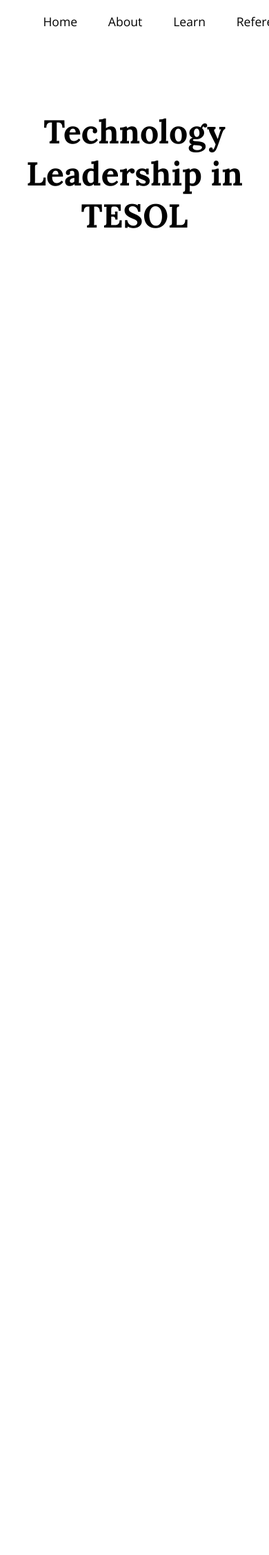
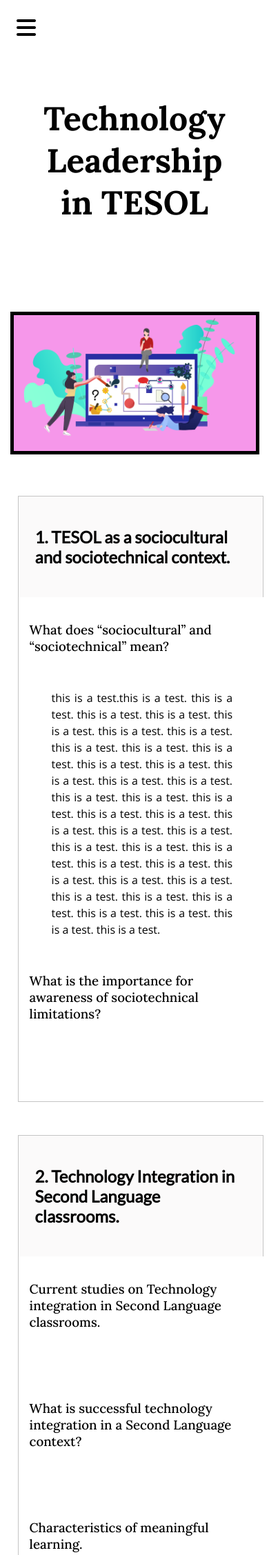
Before and after one commit to Doutherd7355/Doutherd7355.github.io, a PHP site: page /actualsite/learn.html in a window 390 px wide. Shown: the top 2255 px of the page at 69% size. Run offline with PHP 8.4, Linux system fonts and the light colour scheme; some libraries are stand-ins or nearby versions.

Commit message:
Add files via upload

```diff
--- a/islt_7310/actualsite/contact.html
+++ b/islt_7310/actualsite/contact.html
@@ -5,8 +5,10 @@
     <meta charset="UTF-8">
     <meta http-equiv="X-UA-Compatible" content="IE=edge">
     <meta name="viewport" content="width=device-width, initial-scale=1.0">
+   <!-- Stylesheets -->
    <link rel="stylesheet" href="./style2.css">
    <link rel="stylesheet" href="./nav2.css">
+   <script src="https://kit.fontawesome.com/a656d85f8c.js" crossorigin="anonymous"></script>
    <!-- Fonts -->
    <link rel="preconnect" href="https://fonts.gstatic.com">
    <link
@@ -23,7 +25,7 @@
         <div class="logo">
             <a href="./index.html">TLT</a>
         </div>
-        <ul>
+        <ul class="menu1">
 
             <a href="./index.html">
                 <li> Home</li>
@@ -41,6 +43,8 @@
                 <li>Contact</li>
             </a>
         </ul>
+
+        <i class="fas fa-bars fa-2x menu2"></i>
     </nav>
     <header >
         <h1 class="title-H1">Contact</h1>
--- a/islt_7310/actualsite/learn.html
+++ b/islt_7310/actualsite/learn.html
@@ -5,8 +5,10 @@
     <meta charset="UTF-8">
     <meta http-equiv="X-UA-Compatible" content="IE=edge">
     <meta name="viewport" content="width=device-width, initial-scale=1.0">
+    <!-- Stylesheets -->
     <link rel="stylesheet" href="./style2.css">
     <link rel="stylesheet" href="./nav2.css">
+    <script src="https://kit.fontawesome.com/a656d85f8c.js" crossorigin="anonymous"></script>
     <!-- Fonts -->
     <link rel="preconnect" href="https://fonts.gstatic.com">
     <link
@@ -15,7 +17,7 @@
     <link
         href="https://fonts.googleapis.com/css2?family=Lato:ital,wght@0,100;0,300;0,400;1,100;1,300;1,900&display=swap"
         rel="stylesheet">
-    <title>Home</title>
+    <title>Learn</title>
 </head>
 
 <body>
@@ -23,7 +25,7 @@
         <div class="logo">
             <a href="./index.html">TLT</a>
         </div>
-        <ul>
+        <ul class="menu1">
 
             <a href="./index.html">
                 <li> Home</li>
@@ -41,15 +43,121 @@
                 <li>Contact</li>
             </a>
         </ul>
+
+        <i class="fas fa-bars fa-2x menu2"></i>
     </nav>
-    <header >
-        <h1 class="title-H1">Technology Leadership in TESOL</h1>
-    </header>
-    <main>
 
+    <main id="learn-main">
+        <div class="side-nav">
+            <div class="side-nav-links">
+                <a href="#section1">1. TESOL as a sociocultural and sociotecnhical context.</a>
+                <a href="#section2">2. Technology Integration in Second Language classrooms. </a>
+                <a href="#section3">3. How to conceptualize meaningful uses of technology in the Second Language
+                    classroom.</a>
+                <a href="#section4">4. Choosing technology and technology assignments for the Second Language
+                    classroom.</a>
+            </div>
+
+        </div>
+        <div class="learn-content-area">
+            <header>
+                <h1 class="title-H1">Technology Leadership in TESOL</h1>
+            </header>
+            <section class="learn-content-container">
+                <div class="learn-img">
+                    <img src="./resources/vector2.png" alt="computer learning">
+                </div>
+
+                <div class="learn-sections">
+                    <!-- section 1 -->
+                    <div class="learn-section" id="section1">
+                        <h2>1. TESOL as a sociocultural and sociotechnical context.</h2>
+                        <div class="learn-content">
+                            <h3>What does “sociocultural” and “sociotechnical” mean?</h3>
+                            <p class="justify">
+                                this is a test.this is a test. this is a test. this is a test. this is a test. this
+                                is a
+                                test. this is a test. this is a test. this is a test. this is a test. this is a
+                                test.
+                                this is a test. this is a test. this is a test. this is a test. this is a test. this
+                                is
+                                a test. this is a test. this is a test. this is a test. this is a test. this is a
+                                test.
+                                this is a test. this is a test. this is a test. this is a test. this is a test. this
+                                is
+                                a test. this is a test. this is a test. this is a test. this is a test. this is a
+                                test.
+                                this is a test. this is a test. this is a test. this is a test. this is a test. this
+                                is
+                                a test.
+                            </p>
+                            <!-- subhead 2 -->
+                            <h3>What is the importance for awareness of sociotechnical limitations?</h3>
+                            <p class="justify"></p>
+                        </div>
+                    </div>
+                    <!-- section 2 -->
+                    <div class="learn-section" id="section2">
+                        <h2>2. Technology Integration in Second Language classrooms. </h2>
+                        <div class="learn-content">
+                            <!-- subhead 1 -->
+                            <h3>Current studies on Technology integration in Second Language classrooms.
+                            </h3>
+                            <p class="justify"></p>
+                            <!-- subhead 2 -->
+                            <h3> What is successful technology integration in a Second Language context?
+                            </h3>
+                            <p class="justify"></p>
+                            <!-- subhead 3 -->
+                            <h3>Characteristics of meaningful learning.
+                            </h3>
+                            <p class="justify"></p>
+                        </div>
+                    </div>
+                    <!-- section 3 -->
+                    <div class="learn-section" id="section3">
+                        <h2>3. How to conceptualize meaningful uses of technology in the Second Language classroom.
+                        </h2>
+                        <div class="learn-content">
+                            <h3></h3>
+                            <p class="justify"></p>
+                        </div>
+                    </div>
+                    <!-- section 4 -->
+                    <div class="learn-section" id="section4">
+                        <h2>4. Choosing technology and technology assignments for the Second Language classroom.
+                        </h2>
+                        <div class="learn-content">
+                            <h3></h3>
+                            <p class="justify"></p>
+                        </div>
+                    </div>
+                </div>
+                <div class="mobile-side-nav">
+                    <div class="mobile-side-nav-links">
+                        <a href="#section1">1. TESOL as a sociocultural and sociotecnhical context.</a>
+                        <a href="#section2">2. Technology Integration in Second Language classrooms. </a>
+                        <a href="#section3">3. How to conceptualize meaningful uses of technology in the Second
+                            Language
+                            classroom.</a>
+                        <a href="#section4">4. Choosing technology and technology assignments for the Second
+                            Language
+                            classroom.</a>
+                    </div>
+            </section>
+        </div>
     </main>
-    <footer>
-        Email: vdydx&#64;umsystem.edu | &#169 Vanessa Doutherd 2021
+    <footer id="learn-foot">
+        <div class="quick-contact">
+            Email: vdydx&#64;umsystem.edu | &#169 Vanessa Doutherd 2021
+        </div>
+        <div class="foot-links">
+            <a href="">Home</a>
+            <a href="">About</a>
+            <a href="">Learn</a>
+            <a href="">References</a>
+            <a href="">Contact</a>
+        </div>
     </footer>
 </body>
 
--- a/islt_7310/actualsite/nav2.css
+++ b/islt_7310/actualsite/nav2.css
@@ -41,6 +41,7 @@ nav li {
     /* border: 1px solid black; */
     font-family: 'Open Sans', sans-serif;
     color: black;
+
 }
 
 nav li:hover {
@@ -54,8 +55,9 @@ nav li:active {
     background-color: black;
 }
 
-a {
+ a {
     text-decoration: none;
+    margin-bottom: 0rem;
 }
 
 .menu2 {
--- a/islt_7310/actualsite/style2.css
+++ b/islt_7310/actualsite/style2.css
@@ -10,25 +10,25 @@ body {
 
 .pink-bkg {
     background-color: #F697EA;
-    height: 1.7rem;
+    height: 1.8rem;
 }
 
 .blue-bkg {
     background-color: #5BF5D6;
-    height: 1.7rem;
+    height: 1.8rem;
     width: 90%;
 }
 
 .yellow-bkg {
     background-color: #F5E7AE;
-    height: 1.7rem;
+    height: 1.8rem;
 }
 
 h1 {
     font-family: 'Lora', serif;
     text-align: center;
     font-size: 3rem;
-    margin: 10rem 0rem 10rem;
+    margin: 15rem 0rem 15rem;
 }
 
 h2 {
@@ -76,41 +76,37 @@ p {
     top: .2rem;
 }
 
-
-
 /* Home Page */
-main {
+#home-main {
     height: 100vh;
-    margin-bottom: 40rem;
+    margin-bottom: 35rem;
 }
 
-section {
+.main-content {
     display: grid;
     grid-template: repeat(2 min-content)/ 60% 40%;
     grid-gap: 0rem;
     padding: 0rem 5.6rem;
+    margin-bottom: 6rem;
 }
 
-section>.purpose {
+.main-content>.purpose {
     border: 1px solid #C4C4C4;
     grid-area: 1/1/1/1;
     padding: 0rem 4.4rem;
 }
 
 .purpose>h2 {
-    margin: 2rem 10rem 1.3rem;
-    padding: .7rem;
+    margin: 2rem 13rem 1.3rem;
+    width: 35%;
 }
 
 .purpose p {
     padding: .5rem;
 }
 
-
-
 .purpose ol {
     padding: .4rem 4rem 0rem 4rem;
-
 }
 
 .purpose li {
@@ -303,14 +313,106 @@ video {
     padding-bottom: 2rem;
 }
 
+/* Learn Page */
+#learn-main {
+    display: flex;
+    flex-flow: row nowrap;
+    margin-top: 3.8rem;
+}
 
+.side-nav {
+    width: 16%;
+    height: 48vh;
+    position: fixed;
+    padding: 10rem .8rem;
+    line-height: 1.5rem;
+    z-index: 2;
+}
+
+.side-nav>.side-nav-links {
+    display: flex;
+    flex-flow: column wrap;
+}
+
+.side-nav-links>a {
+    font-size: .85rem;
+    padding: .8rem 1rem;
+    font-family: 'Open Sans', sans-serif;
+    color: blue;
+    text-decoration: underline;
+}
+
+.mobile-side-nav {
+    display: none;
+}
+
+.learn-content-area {
+    width: 100%;
+    margin: 0rem 1rem 0rem 17.2rem;
+}
+
+.learn-content-area>header>h1 {
+    margin: 3.5rem;
+}
+
+.learn-img {
+    text-align: center;
+    padding: 0rem;
+
+}
+
+.learn-img>img {
+    border: 5px solid black;
+    width: 75%;
+}
+
+.learn-sections {
+    display: flex;
+    flex-direction: column;
+
+}
+
+.learn-section {
+    position: relative;
+    left: 12.2%;
+    background-color: #FBFAFA;
+    width: 75.6%;
+    border: 1px solid #c4c4c4;
+    margin: 3rem 0rem;
+
+}
+
+.learn-section>h2 {
+    text-align: left;
+    padding: 1.5rem;
+}
+
+.learn-content {
+    background-color: white;
+    width: 92%;
+    height: auto;
+    margin: 0 auto;
+    padding: 1rem;
+}
+
+.learn-content>p {
+    padding: 2rem;
+}
+
+#learn-foot {
+    z-index: 4;
+}
 
 /* References & Resources Page */
+#reference-main {
+    margin-bottom: 8rem;
+}
 
 .reference-paragraph {
     text-align: center;
-    margin: -7rem 0rem 7rem;
+    margin: -12rem 0rem 9rem;
     line-height: 1.9rem;
+
 }
 
 .rr-section {
@@ -410,35 +567,145 @@ footer>.foot-links a {
         padding: 1rem;
     }
 
-    .resume-btn{
-        padding: 1rem 0rem;
+    .resume-btn {
+        padding: 1rem .3rem;
     }
 
     video {
         width: 25.6rem;
         height: 20rem;
-
     }
 
-    .author-linkedin-btn{
+    .author-linkedin-btn {
         display: none;
     }
-    #about-article-banner-section {
+
+    /* #about-article-banner-section {
         margin: 0rem;
         padding: 0rem;
         width: 100%;
         height: auto;
-    }
-    .author-article-banner-section> .article-banner{
+    } */
+    .author-article-banner-section>.article-banner {
         display: none;
     }
 
-    .author-article-banner-section> .author-learn-btn{
-       display: none;
+    .author-article-banner-section>.author-learn-btn {
+        display: none;
     }
 
-   footer{
-       top: 75rem
-   }
+    /* Learn Page */
+    .mobile-side-nav {
+        display: block;
+        width: 80%;
+        margin: 0 auto;
+    }
+
+    .mobile-side-nav-links {
+        display: flex;
+        flex-flow: column wrap;
+        margin: 1rem 3rem;
+        padding: 4rem;
+
+        background-color: #FBFAFA ;
+    }
+
+    .mobile-side-nav-links>a {
+        font-size: .85rem;
+        padding: .8rem 1rem;
+        font-family: 'Open Sans', sans-serif;
+        color: blue;
+        text-decoration: underline;
+    }
+
+    .side-nav {
+        display: none;
+    }
+
+    #learn-main {
+        display: flex;
+        flex-flow: row nowrap;
+        margin-top: 3.8rem;
+    }
+
+    .learn-content-area {
+        margin: 0rem;
+    }
+
+    .learn-content-area>header>h1 {
+        margin: 5rem 3.5rem 8rem;
+    }
+
+    .learn-img>img {
+        border: 5px solid black;
+        width: 90%;
+        margin-bottom: 2rem;
+    }
+
+    .learn-section {
+        background-color: #FBFAFA;
+        width: 91%;
+        left: 1.6rem;
+        border: 1px solid #c4c4c4;
+        margin: 1.5rem 0rem;
+    }
+
+    #learn-foot {
+        z-index: 4;
+    }
+
+    /* References & Resources Page */
+    #reference-main {
+        margin-bottom: 150rem;
+    }
+
+    .reference-paragraph {
+        text-align: center;
+        padding: 4rem 4rem 0rem;
+        line-height: 1.9rem;
+    }
+
+    .reference-paragraph-break {
+        display: none;
+    }
+
+    .rr-section {
+        padding: 0rem 3rem;
+        margin-bottom: 3rem;
+    }
+
+    .rr-section>h2 {
+        text-align: left;
+    }
+
+    .rr-content {
+        padding-top: 1rem;
+
+    }
+
+    .rr-section>.pink-bkg,
+    .yellow-bkg {
+        width: 40%;
+    }
+
+    .rr-content>ul li {
+        padding-bottom: .8rem;
+        font-size: 1.1rem;
+        line-height: 1.9rem;
+    }
+
+    .p-indent {
+        text-indent: 2rem;
+    }
+
+    .ph-indent {
+        text-indent: -2.5rem;
+        padding-left: 2.5rem;
+    }
+
+
+
+
+
 
 }
```
Also changed, not shown: other parts of islt_7310/actualsite/style2.css (+82 -13 lines), islt_7310/actualsite/index.html (+23 -7 lines), islt_7310/actualsite/references.html (+27 -6 lines), islt_7310/actualsite/resources/vector2.png, islt_7310/actualsite/resources/vector3.png (added). Lines whose indentation alone changed are shown as unchanged.
